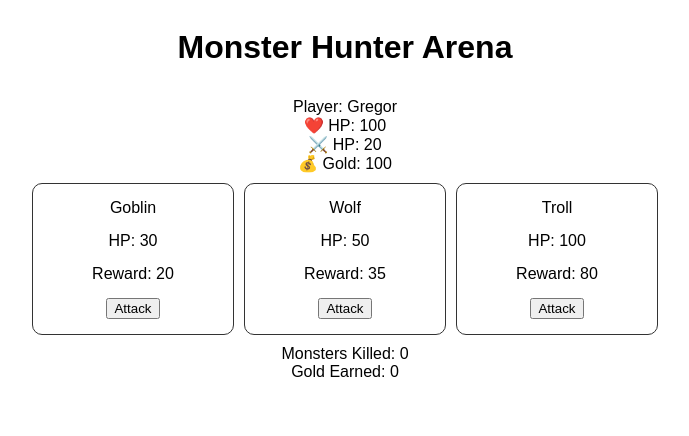
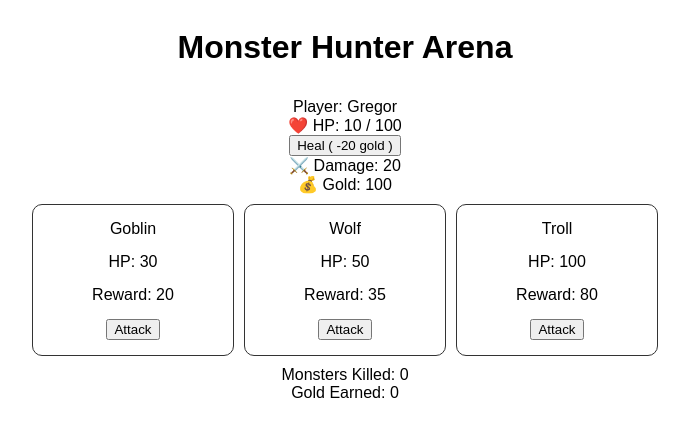
Before and after one commit to gCode2/react-basics, a React (Vite) app: page / in a window 1280 px wide. Shown: the top 436 px of the page, without its empty margins (295-984 px from the left). Built offline with nearby package versions, Linux system fonts and the light colour scheme.

Commit message:
feat: add player heal

```diff
--- a/src/App.tsx
+++ b/src/App.tsx
@@ -11,7 +11,8 @@ import GameSummary from './components/FifthReminder/GameSummary/GameSummary';
 function App() {
   const [player,setPlayer] = useState({
     name: "Gregor",
-    hp: 100,
+    hp: 10,
+    maxHP: 100,
     attack: 20,
     gold: 100
   })
@@ -29,6 +30,7 @@ function App() {
 
         if(monsterToUpdate.hp <= 0) {
           monstersDefeated.push(monsterToUpdate);
+          setPlayer({...player, gold: player.gold + monsterToUpdate.reward})
         }
 
         return monsterToUpdate;
@@ -37,6 +39,15 @@ function App() {
       }
     })
     setMonsters(updatedMonsters);
+  }
+  function handlePlayerHeal(){
+    if(player.gold < 20){
+      // alert("not enough gold");
+      console.log("not enough gold");
+      return
+    }
+    setPlayer({...player, hp: (player.hp + 20) > player.maxHP ? player.maxHP : (player.hp + 20), gold: player.gold-20})
+
   }
   return(
     // <FirstReminder/>
@@ -49,7 +60,7 @@ function App() {
         <h1>Monster Hunter Arena</h1>
       </div>
       <div className="playerStatsHolder">
-        <PlayerStats playerStats={player}/>
+        <PlayerStats playerStats={player} playerHealHandler={handlePlayerHeal}/>
       </div>
       <div className="monsterArenaHolder">
         <MonsterArena monstersList={monsters} attackMonsterHandler={handleAttackMonster}/>
--- a/src/components/FifthReminder/PlayerStats/PlayerStats.tsx
+++ b/src/components/FifthReminder/PlayerStats/PlayerStats.tsx
@@ -1,14 +1,25 @@
-function PlayerStats({playerStats}){
+function PlayerStats({playerStats, playerHealHandler}){
     return(
         <>
         <div className="playerName">
             Player: {playerStats.name}
         </div>
-        <div>
-            ❤️ HP: {playerStats.hp}
+        <div style={{display:"flex", flexDirection:"column"}}>
+            <div>
+                ❤️ HP: {playerStats.hp} / {playerStats.maxHP}
+            </div>
+            {playerStats.hp < playerStats.maxHP ?
+            <>
+                <div>
+                <button onClick={playerHealHandler}>
+                    Heal ( -20 gold )
+                </button>
+            </div>
+            </> : <></>}
+
         </div>
         <div>
-            ⚔️ HP: {playerStats.attack}
+            ⚔️ Damage: {playerStats.attack}
         </div>
         <div>
             💰 Gold: {playerStats.gold}
```
